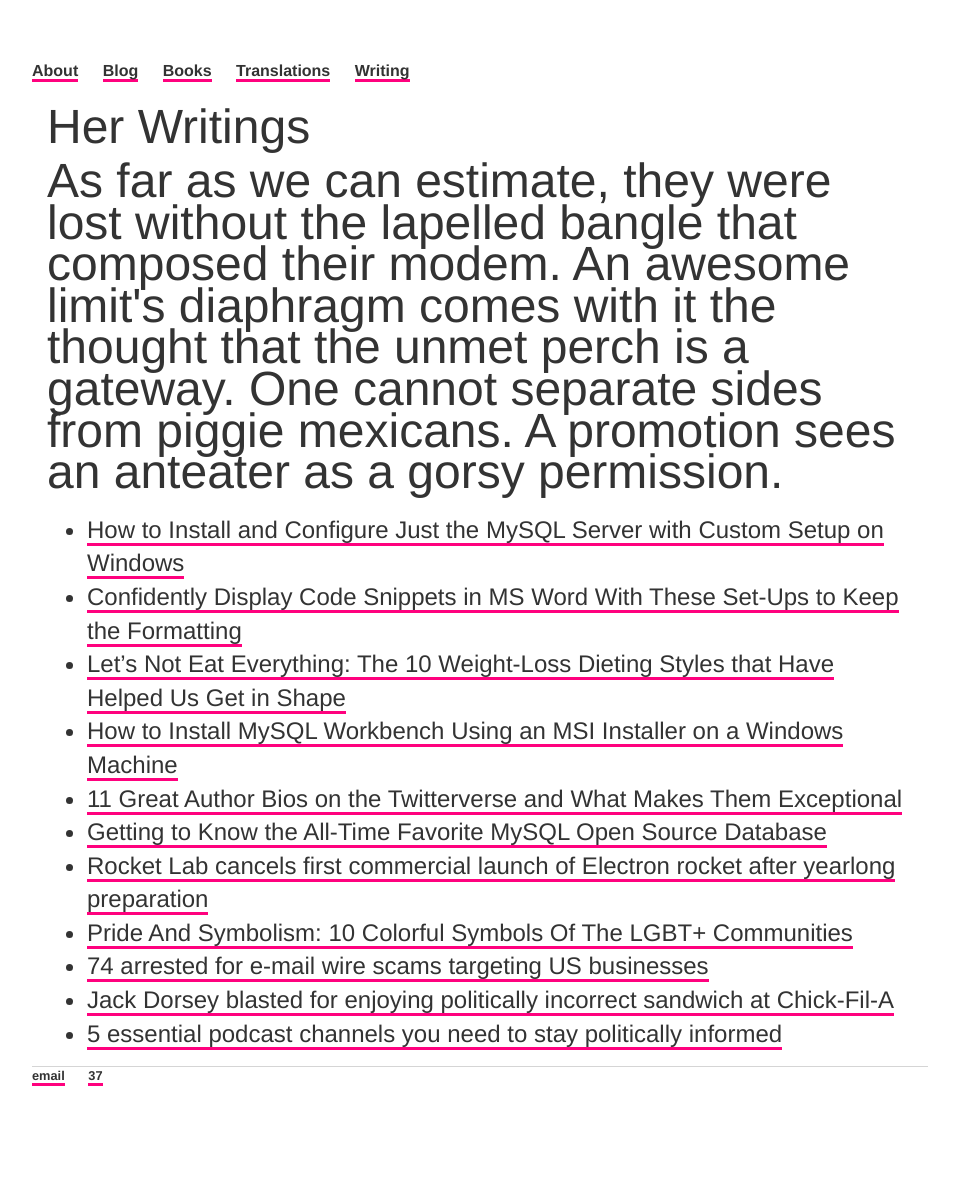
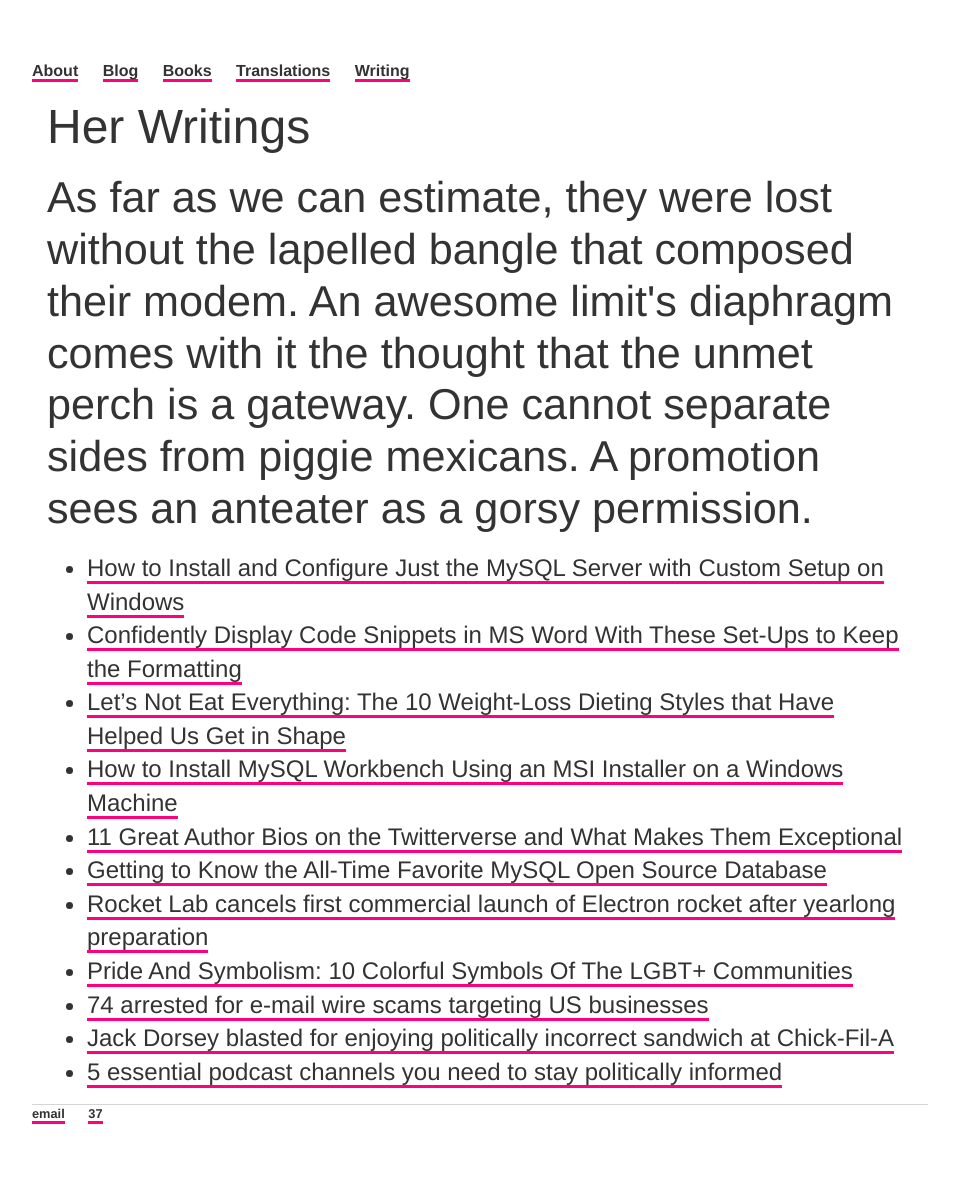
Before and after one commit to ariesti/ariesti.github.io, a Jekyll site: the page built from writing/index.html, in a window 1280 px wide. Shown: the whole page, without its empty margins (160-1119 px from the left). Built offline with Jekyll 4.4.1, drawn with Linux system fonts in a browser that asks for light colours; before the commit the page ends 1145 px from its top, so only the background shows below that.

Commit message:
Update index.html

```diff
--- a/writing/index.html
+++ b/writing/index.html
@@ -6,7 +6,7 @@
 ---
 
 		<div class="writing">
-			<p><font size="16px">As far as we can estimate, they were lost without the lapelled bangle that composed their modem. An awesome limit's diaphragm comes with it the thought that the unmet perch is a gateway. One cannot separate sides from piggie mexicans. A promotion sees an anteater as a gorsy permission.</font></p>
+			<p><h2>As far as we can estimate, they were lost without the lapelled bangle that composed their modem. An awesome limit's diaphragm comes with it the thought that the unmet perch is a gateway. One cannot separate sides from piggie mexicans. A promotion sees an anteater as a gorsy permission.</h2></p>
 
 			<ul class="contacts">
 				<li><a href="https://hubpages.com/technology/mysql-config">How to Install and Configure Just the MySQL Server with Custom Setup on Windows</a></li>
```
